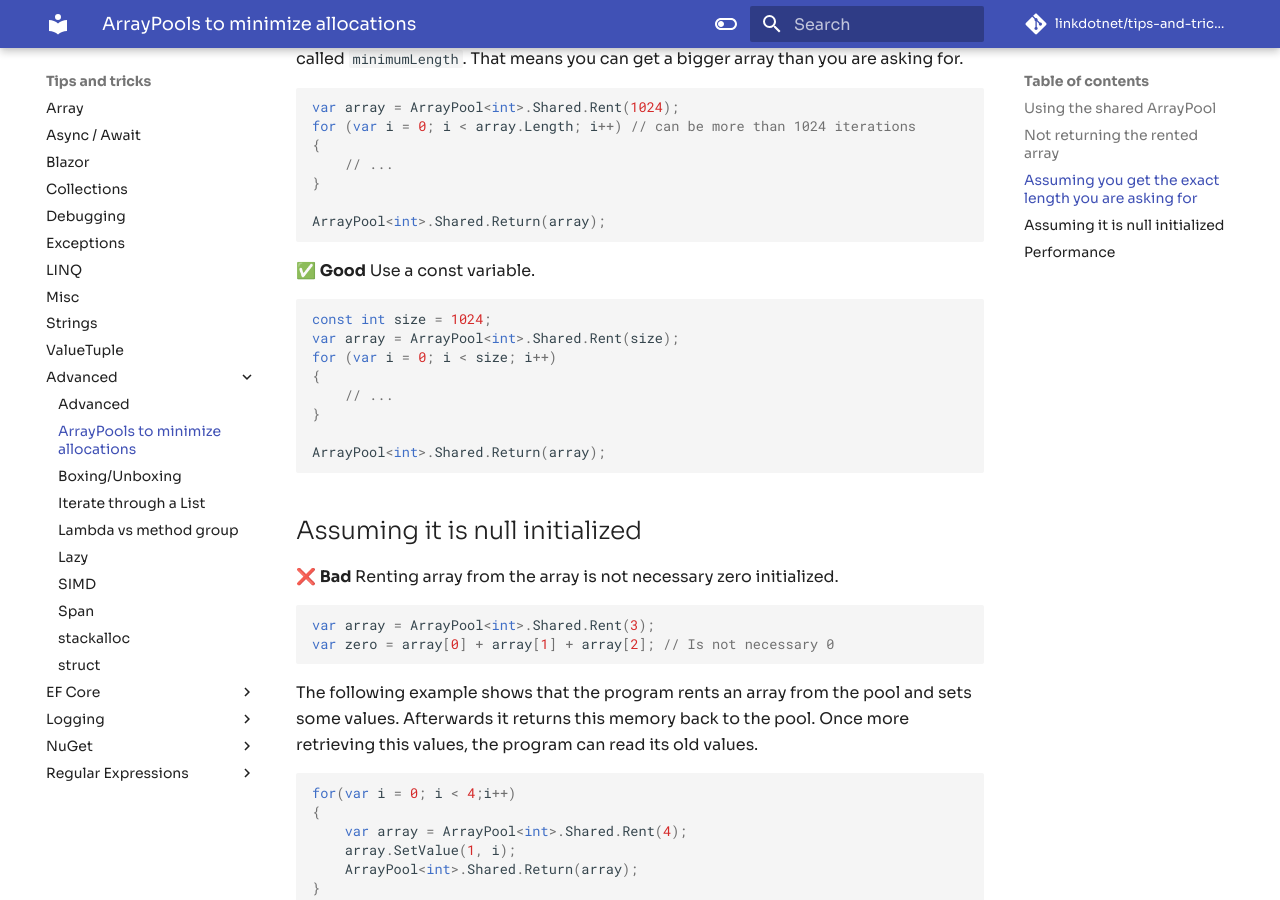
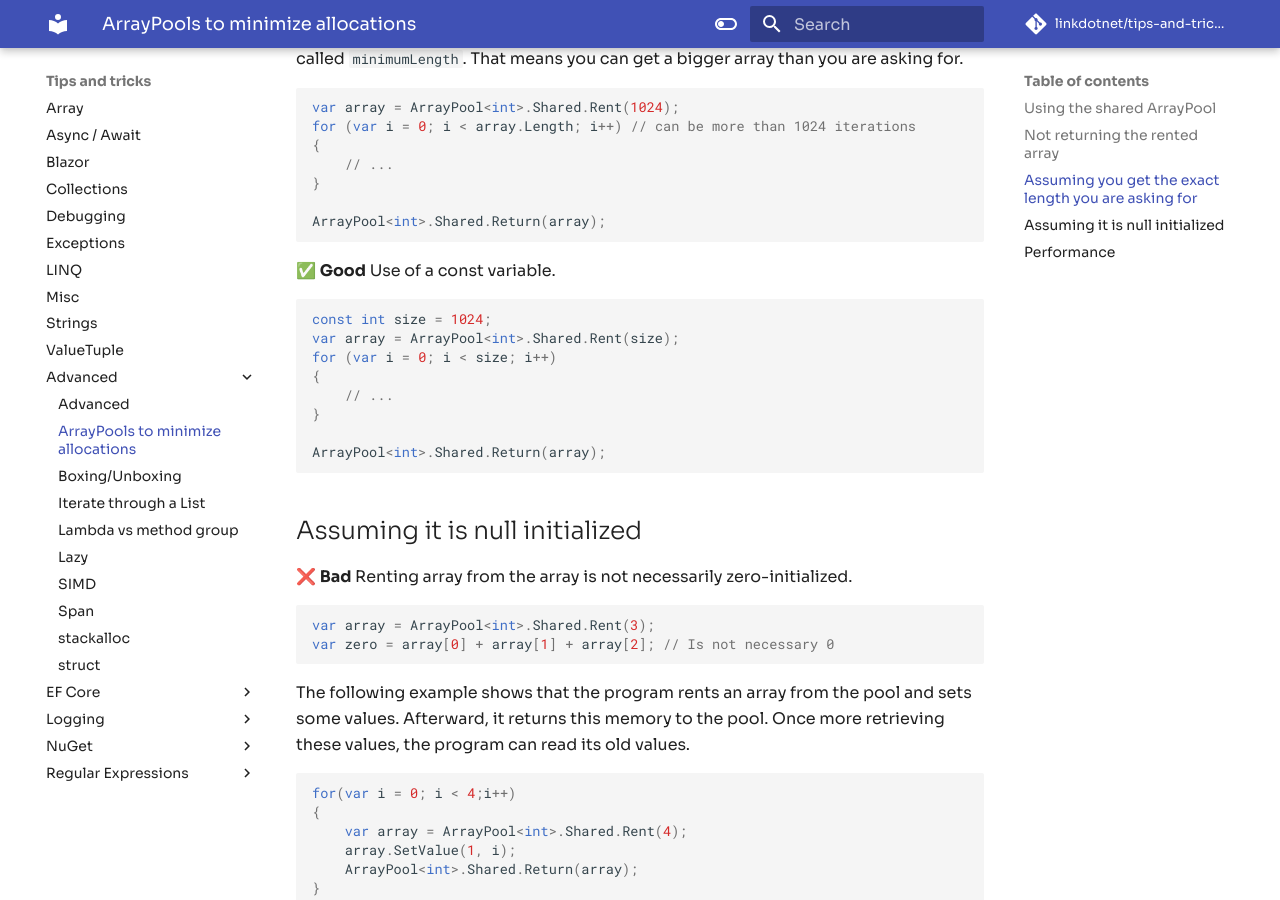
Before and after one commit to linkdotnet/tips-and-tricks, an MkDocs documentation site: the page built from docs/advanced/arraypool.md, in a window 1280 px wide and 900 px high, scrolled down 1543 px. Built offline with MkDocs 1.6.1 and Material for MkDocs 9.7.7, drawn with Linux system fonts in a browser that asks for light colours; comment, search, counter and statistics services are not loaded; some of the changed text lies outside the part shown.

Commit message:
Corrected some grammar mistakes

````diff
--- a/docs/advanced/arraypool.md
+++ b/docs/advanced/arraypool.md
@@ -17,7 +17,7 @@
 ```
 
 ## Not returning the rented array
-❌ **Bad** Don't returning the rented array can lead to memory depletion and performance hits as the pool has to be regenerated. The following example uses the `ArrayPool` in the constructor but does not give it back afterwards.
+❌ **Bad** Don't returning the rented array can lead to memory depletion and performance hits as the pool has to be regenerated. The following example uses the `ArrayPool` in the constructor but does not give it back afterward.
 ```csharp
 public class MyArrayType
 {
@@ -65,7 +65,7 @@
 ArrayPool<int>.Shared.Return(array);
 ```
 
-✅ **Good** Use a const variable.
+✅ **Good** Use of a const variable.
 ```csharp
 const int size = 1024;
 var array = ArrayPool<int>.Shared.Rent(size);
@@ -78,14 +78,14 @@
 ```
 
 ## Assuming it is null initialized
-❌ **Bad** Renting array from the array is not necessary zero initialized.
+❌ **Bad** Renting array from the array is not necessarily zero-initialized.
 ```csharp
 var array = ArrayPool<int>.Shared.Rent(3);
 var zero = array[0] + array[1] + array[2]; // Is not necessary 0
 ```
 
-The following example shows that the program rents an array from the pool and sets some values. Afterwards it returns this memory back to the pool.
-Once more retrieving this values, the program can read its old values.
+The following example shows that the program rents an array from the pool and sets some values. Afterward, it returns this memory to the pool.
+Once more retrieving these values, the program can read its old values.
 ```csharp
 for(var i = 0; i < 4;i++)
 {
````
Also changed, not shown: other parts of docs/advanced/arraypool.md (+1 -1 lines), docs/advanced/boxing.md (+2 -2 lines), docs/advanced/index.md (+1 -1 lines), docs/strings.md (+3 -3 lines), 1 other file.
